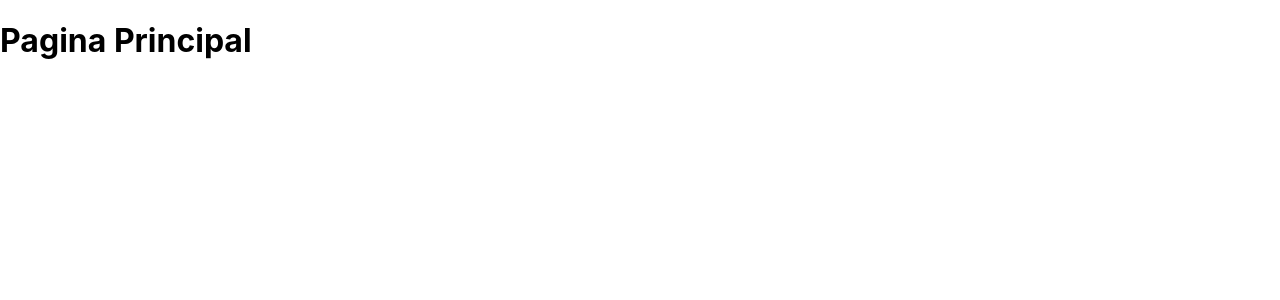
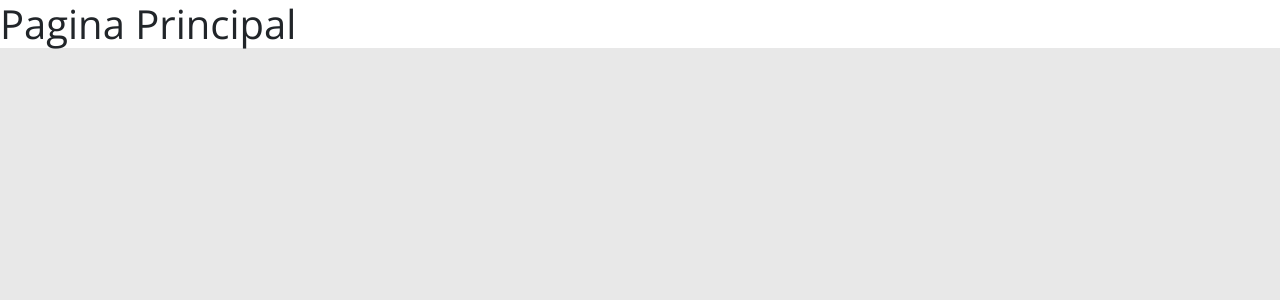
Before and after one commit to johnoliveira06/Movie-Listing, a React (Create React App) app in the folder frontend/: page / in a window 1280 px wide. Shown: the top 300 px of the page. Built offline with nearby package versions, Linux system fonts and the light colour scheme.

Commit message:
bootstrap

```diff
--- a/frontend/package.json
+++ b/frontend/package.json
@@ -10,6 +10,7 @@
     "@types/node": "^16.7.13",
     "@types/react": "^17.0.20",
     "@types/react-dom": "^17.0.9",
+    "bootstrap": "5.1.3",
     "react": "^17.0.2",
     "react-dom": "^17.0.2",
     "react-scripts": "5.0.0",
--- a/frontend/src/index.css
+++ b/frontend/src/index.css
@@ -1,13 +1,21 @@
-body {
-  margin: 0;
-  font-family: -apple-system, BlinkMacSystemFont, 'Segoe UI', 'Roboto', 'Oxygen',
-    'Ubuntu', 'Cantarell', 'Fira Sans', 'Droid Sans', 'Helvetica Neue',
-    sans-serif;
-  -webkit-font-smoothing: antialiased;
-  -moz-osx-font-smoothing: grayscale;
+@import url("https://fonts.googleapis.com/css2?family=Open+Sans:wght@400;700&display=swap");
+
+:root {
+  --color-primary: #4d41c0;
 }
 
-code {
-  font-family: source-code-pro, Menlo, Monaco, Consolas, 'Courier New',
-    monospace;
+* {
+  box-sizing: border-box;
+  font-family: "Open Sans", sans-serif;
 }
+
+html,
+body {
+  background-color: #e8e8e8;
+}
+
+a,
+a:hover {
+  text-decoration: none;
+  color: unset;
+}
--- a/frontend/src/index.tsx
+++ b/frontend/src/index.tsx
@@ -2,6 +2,7 @@
 import ReactDOM from 'react-dom';
 import './index.css';
 import App from './App';
+import 'bootstrap/dist/css/bootstrap.css';
 
 ReactDOM.render(
   <React.StrictMode>
```
Also changed, not shown: 1 other file (tests, documents, lock files or other folders).
